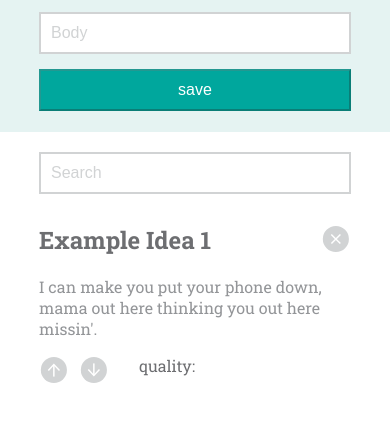
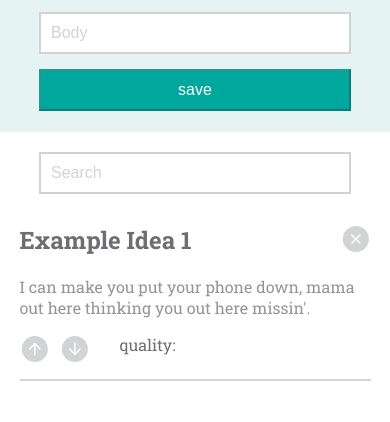
Before and after one commit to TMcMeans/Idea_Box, a plain HTML site: page index.html in a window 390 px wide. Shown: the part 168-590 px from the top of the page. Drawn offline with nearby package versions, Linux system fonts and the light colour scheme.

Commit message:
Fix idea card margins

```diff
--- a/styles.css
+++ b/styles.css
@@ -109,7 +109,7 @@ p {
 }
 
 .idea-card {
-  width: 55%;
+  width: 75%;
   height: 190px;
   margin: 10px auto 0 auto;
   overflow: auto;
@@ -145,6 +145,6 @@ p {
     width: 80%;
   }
   .idea-card {
-    width: 80%;
+    width: 90%;
   }
 }
```
